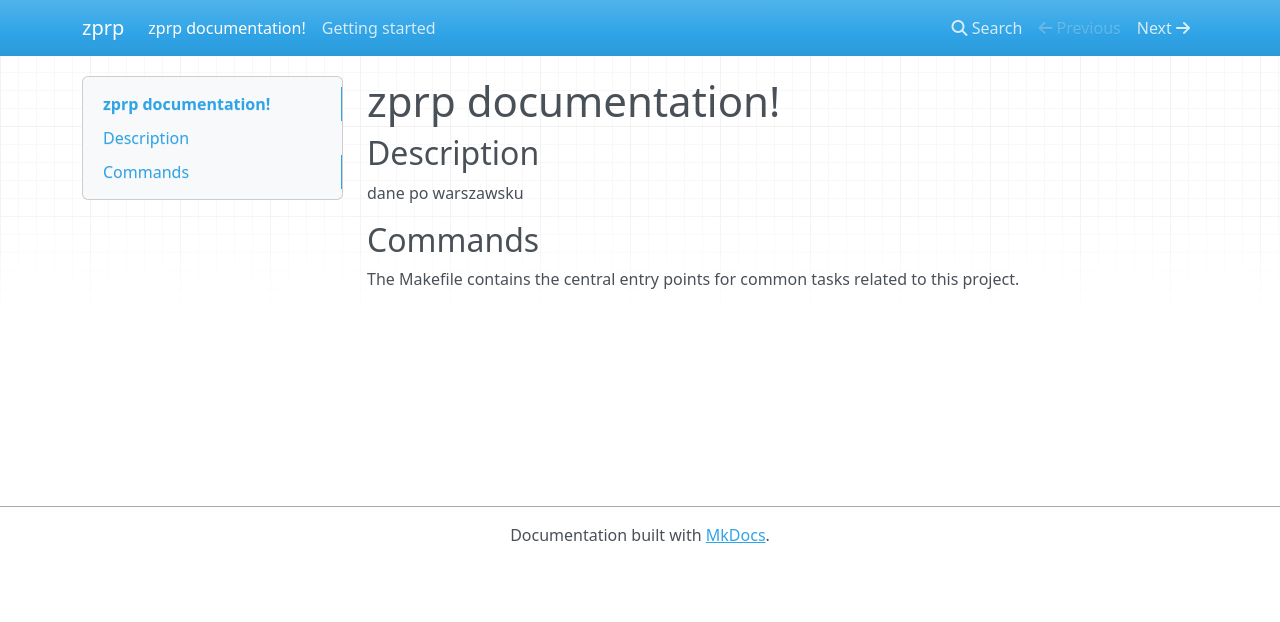
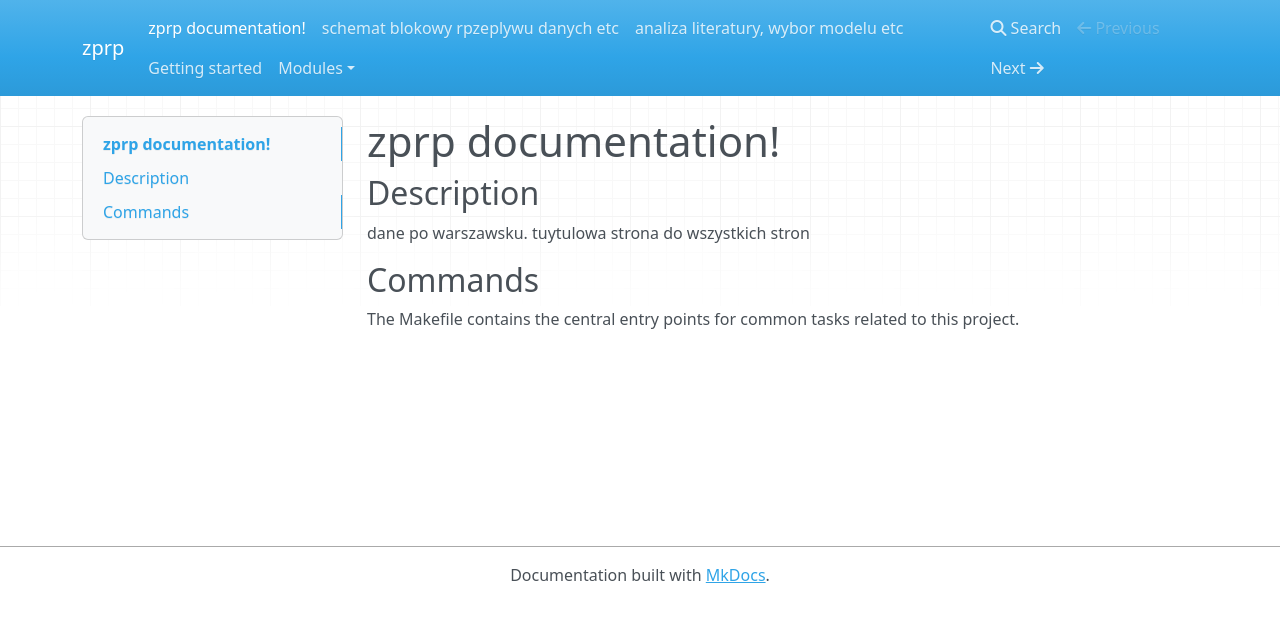
Before and after one commit to czarodziejszyn/zprp, an MkDocs documentation site: the page built from zprp/docs/docs/index.md, in a window 1280 px wide. Shown: the top 622 px of the page. Built offline with MkDocs 1.6.1, drawn with Linux system fonts in a browser that asks for light colours; nearby versions of some CDN libraries.

Commit message:
Added barebones of mkdocs Issue: #25

```diff
--- /dev/null
+++ b/zprp/docs/docs/architecture.md
@@ -0,0 +1 @@
+# schemat blokowy rpzeplywu danych etc
--- /dev/null
+++ b/zprp/docs/docs/decisions.md
@@ -0,0 +1 @@
+# analiza literatury, wybor modelu etc
--- a/zprp/docs/docs/index.md
+++ b/zprp/docs/docs/index.md
@@ -2,7 +2,7 @@
 
 ## Description
 
-dane po warszawsku
+dane po warszawsku. tuytulowa strona do wszystkich stron
 
 ## Commands
 
```
Also changed, not shown: zprp/docs/docs/modules/backend.md (added), zprp/docs/docs/modules/data.md (added), zprp/docs/docs/modules/data_science.md (added), zprp/docs/docs/modules/frontend.md (added), zprp/docs/docs/modules/geocoding.md (added), zprp/docs/docs/modules/logger.md (added), zprp/docs/docs/modules/scraping.md (added).
